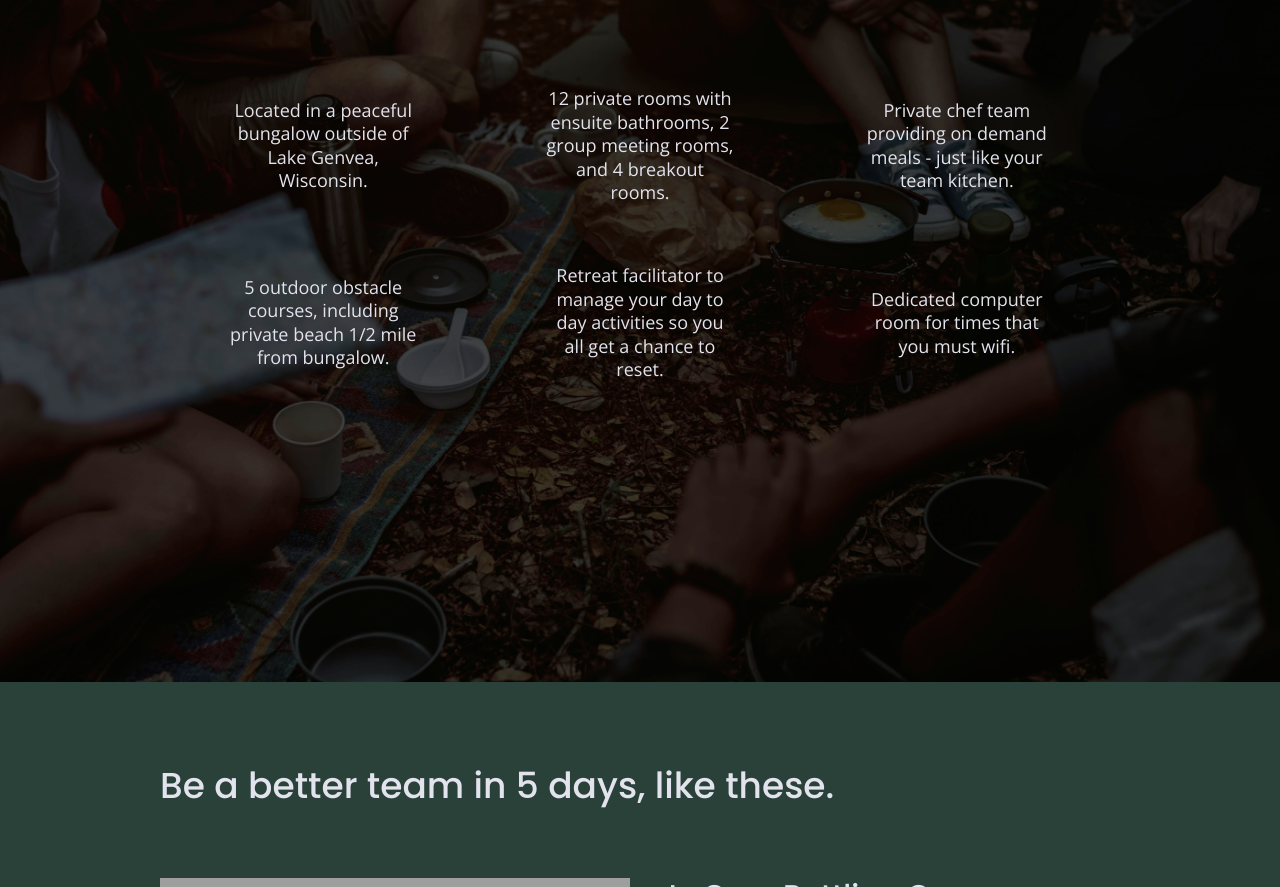
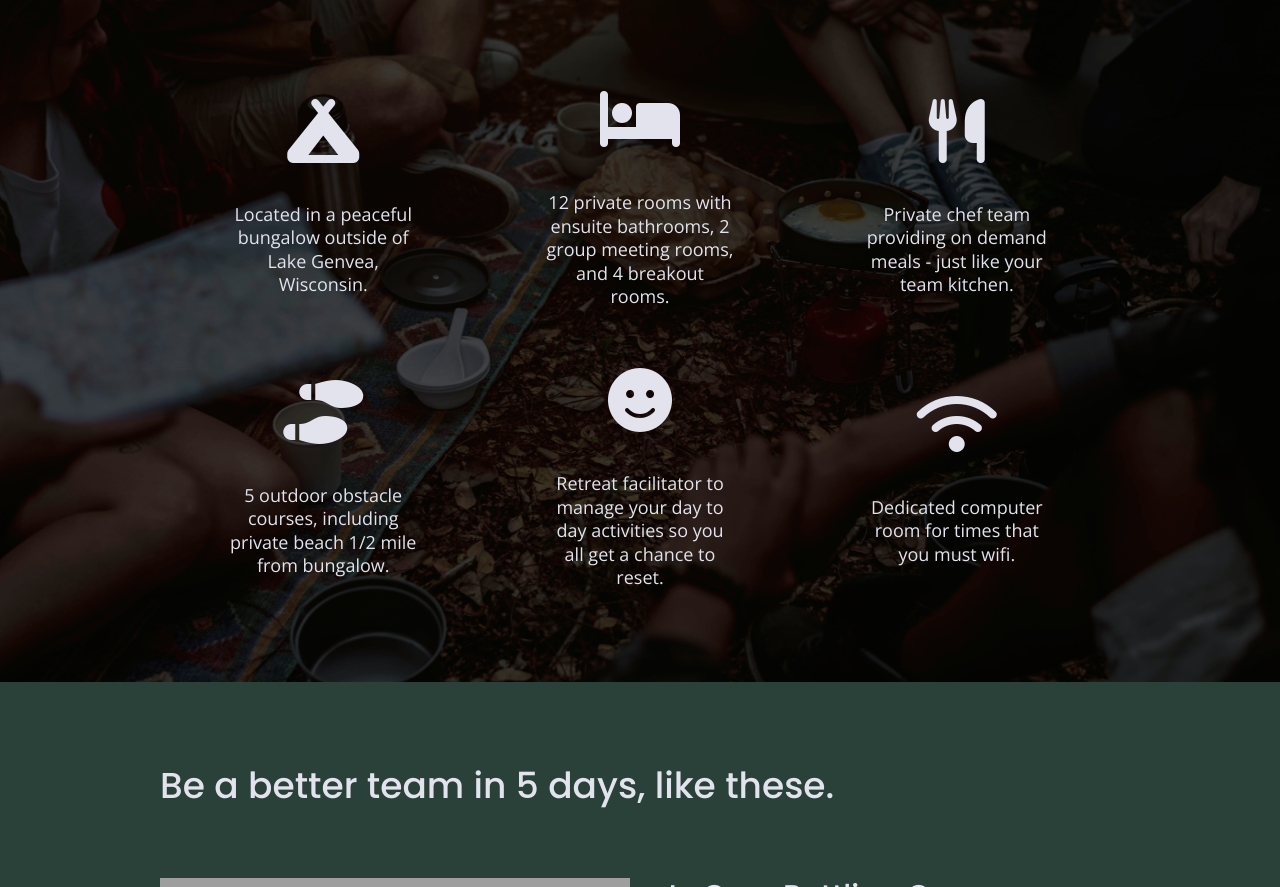
Before and after one commit to TheRealDC/unplugged, a website: page index.html in a window 1280 px wide. Shown: the part 1182-2069 px from the top of the page. Drawn offline with nearby package versions, Linux system fonts and the light colour scheme; grey boxes are pictures that could not be loaded.

Commit message:
Added icons to features section

```diff
--- a/css/main.css
+++ b/css/main.css
@@ -271,7 +271,10 @@ aside {
   align-items: center;
   flex-flow: row wrap;
 }
-
+.features .features-items i {
+  width: 100%;
+  text-align: center;
+}
 .features p {
   margin: 0px;
   text-align: center;
@@ -279,12 +282,11 @@ aside {
 .features article {
   width: 60%;
   margin: 30px 0px;
-  /*text-align: center;
-  display: flex;
-  justify-content: center;
-  align-items: center;
-  flex-flow: row wrap;*/
+}
 
+.features i {
+	font-size: 4em;
+        margin-bottom: 40px;
 }
 .reviews {
   display: flex;
--- a/index.html
+++ b/index.html
@@ -10,13 +10,12 @@
   <meta property="og:type" content="">
   <meta property="og:url" content="">
   <meta property="og:image" content="">
-
   <link rel="manifest" href="../unplugged/site.webmanifest">
   <link rel="apple-touch-icon" href="../unplugged/icon.png">
   <!-- Place favicon.ico in the root directory -->
   <link rel="stylesheet" href="../unplugged/css/normalize.css">
   <link rel="stylesheet" href="../unplugged/css/main.css">
-
+  <script src="https://kit.fontawesome.com/8613307019.js" crossorigin="anonymous"></script>
   <!-- GOOGLE FONTS -->
   <link href="https://fonts.googleapis.com/css?family=Open+Sans:400,700|Poppins:500,700" rel="stylesheet">
 
@@ -66,27 +65,27 @@
           <h2>Have the work week you've always dreamed of - without the bad wifi.</h3>
           <div class="features-items">
             <article>
-              <p class="tent-icon"></p>
+              <i class="fas fa-campground"></i>
               <p class="features-description">Located in a peaceful bungalow outside of Lake Genvea, Wisconsin.</p>
             </article>
             <article>
-              <p class="bed-icon"></p>
+              <i class="fas fa-bed"></i>
               <p class="features-description">12 private rooms with ensuite bathrooms, 2 group meeting rooms, and 4 breakout rooms.</p>
             </article>
             <article>
-              <p class="cutlery-icon"></p>
+              <i class="fas fa-utensils"></i>
               <p class="features-description">Private chef team providing on demand meals - just like your team kitchen.</p>
             </article>
             <article>
-              <p class="footprint-icon"></p>
+              <i class="fas fa-shoe-prints"></i>
               <p class="features-description">5 outdoor obstacle courses, including private beach 1/2 mile from bungalow.</p>
             </article>
             <article>
-              <p class="smily-face-icon"></p>
+              <i class="fas fa-smile"></i>
               <p class="features-description">Retreat facilitator to manage your day to day activities so you all get a chance to reset.</p>
             </article>
             <article>
-              <p class="wifi-icon"></p>
+              <i class="fas fa-wifi"></i>
               <p class="features-description">Dedicated computer room for times that you must wifi.</p>
             </article>
           </div>
```
Also changed, not shown: about/index.html (+1 -2 lines), faq/index.html (+1 -2 lines).
